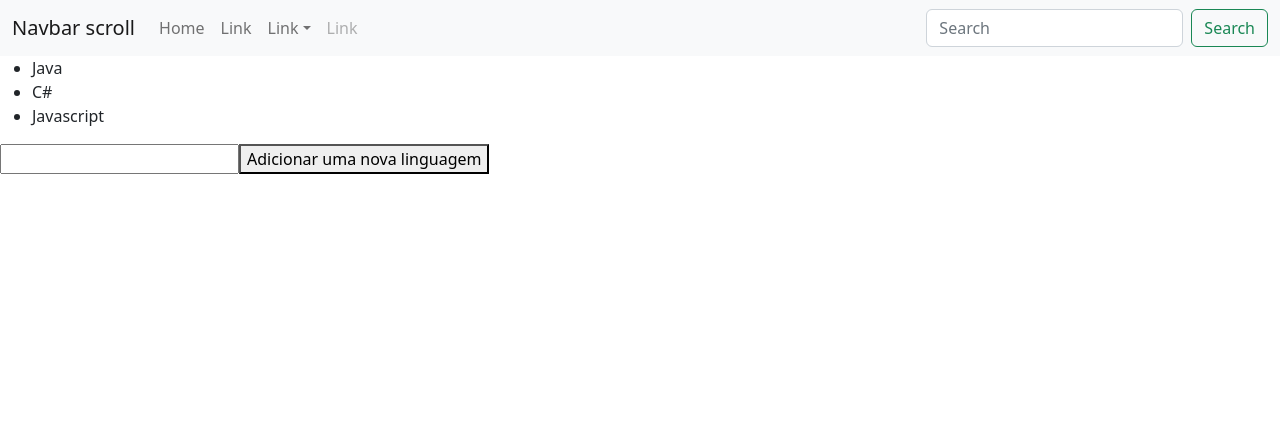
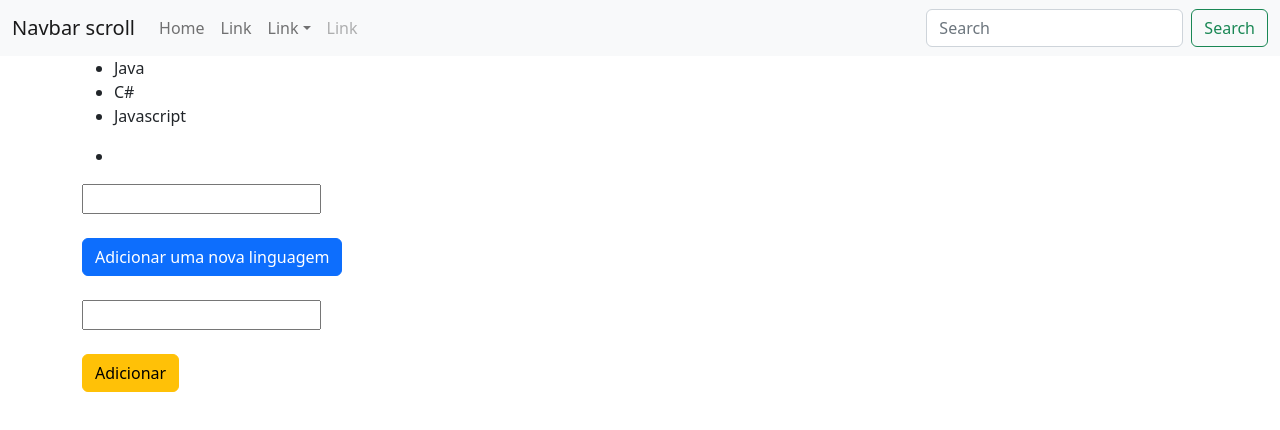
Before and after one commit to albadauto/confeitaria-react, a React (Create React App) app: page / in a window 1280 px wide. Shown: the top 430 px of the page. Built offline with nearby package versions, Linux system fonts and the light colour scheme.

Commit message:
Api | Redux annotations | Datauser

```diff
--- a/src/App.tsx
+++ b/src/App.tsx
@@ -5,7 +5,9 @@ export default function App() {
   return (
     <>
       <Header />
-      <Routes />
+      <div className='container'>
+        <Routes />
+      </div>
     </>
   )
 }
--- /dev/null
+++ b/src/api.ts
@@ -0,0 +1,6 @@
+import axios from "axios";
+
+
+export const api = axios.create({
+    baseURL: "http://localhost:3333/api"
+})
--- /dev/null
+++ b/src/interfaces/user.interface.ts
@@ -0,0 +1,5 @@
+export interface IData{
+    name: string;
+    cpf?: string;
+    address?: string;
+}
--- a/src/pages/Home/Index.tsx
+++ b/src/pages/Home/Index.tsx
@@ -1,11 +1,15 @@
 import React, { ChangeEvent, useState } from 'react'
+import { Button } from 'react-bootstrap'
 import { useDispatch, useSelector } from 'react-redux'
+import { IData } from '../../interfaces/user.interface'
+import { addData, useData } from '../../redux/slices/data.slice'
 import { addLanguages, useLanguages } from '../../redux/slices/sliceLanguages'
 
 export default function Home() {
   const [newLanguage, setNewLanguage] = useState<string>('')
+  const [userData, setUserData] = useState<IData>({} as IData)
   const languages = useSelector(useLanguages) //Resgatar as actions
-
+  const dataUsers = useSelector(useData)
   const dispatch = useDispatch()//User um reducer
 
   return (
@@ -16,10 +20,21 @@ export default function Home() {
         ))}
       </ul>
 
+      <ul>
+          {dataUsers.map((data) => (
+            <li>{data.name}</li>
+          ))}
+      </ul>
 
       <div>
-        <input type="text" value={newLanguage} onChange={(e: ChangeEvent<HTMLInputElement>) => setNewLanguage(e.target.value)} />
-        <button onClick={() => dispatch(addLanguages(newLanguage))}>Adicionar uma nova linguagem</button>
+        <input type="text" value={newLanguage} onChange={(e: ChangeEvent<HTMLInputElement>) => setNewLanguage(e.target.value)} /> <br /> <br />
+        <Button onClick={() => dispatch(addLanguages(newLanguage))} variant="primary">Adicionar uma nova linguagem</Button>
+      </div>
+      <br />
+
+      <div>
+        <input type="text" value={userData.name} onChange={(e: ChangeEvent<HTMLInputElement>) => setUserData({...userData, name: e.target.value})}/> <br /> <br />
+        <Button onClick={() => dispatch(addData({name: userData.name}))} variant="warning">Adicionar</Button>
       </div>
     </>
 
--- a/src/redux/slices/sliceLanguages.tsx
+++ b/src/redux/slices/sliceLanguages.tsx
@@ -19,7 +19,7 @@ const sliceLanguages = createSlice({
     reducers: {
         addLanguages(state: any, { payload }: PayloadAction<string>){
             return [...state, {name: payload, favorite: false}]
-        }
+        },
     }
 })
 
```
Also changed, not shown: src/redux/slices/data.slice.ts (+5 -7 lines).
